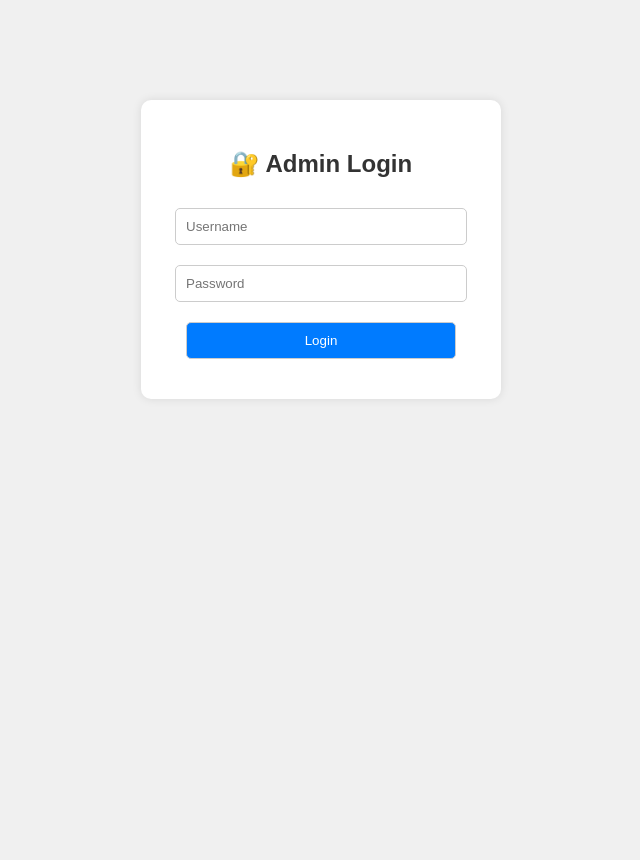
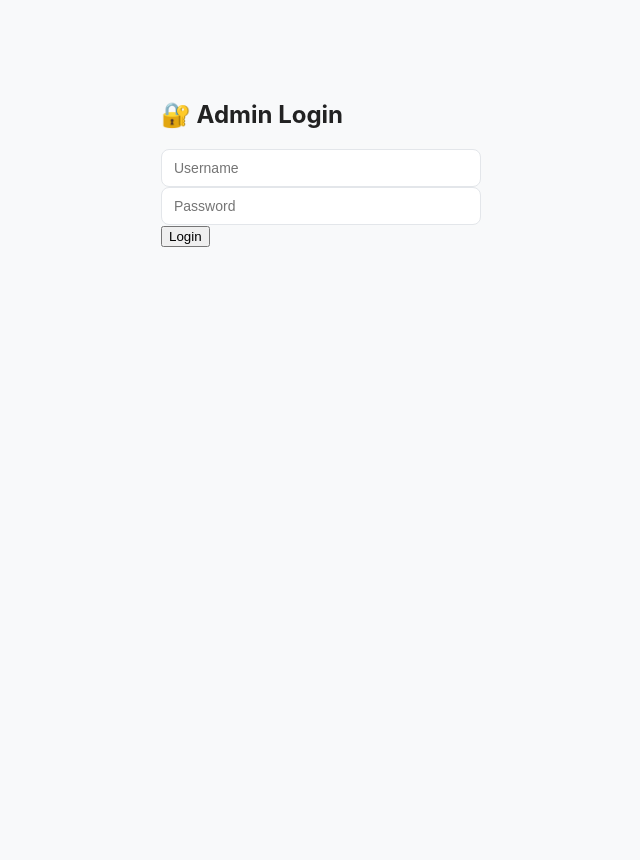
Before and after one commit to Nayem5522/Clou2, a Flask app: page /login in a window 1280 px wide. Shown: the whole page, without its empty margins (319-959 px from the left). Before the commit the page ends 399 px from the top, so only its background shows below. Run offline with Flask 3, Linux system fonts and the light colour scheme.

Commit message:
Update style.css

```diff
--- a/server/static/style.css
+++ b/server/static/style.css
@@ -1,32 +1,24 @@
-body {
-  background: #f0f0f0;
-  font-family: sans-serif;
-  text-align: center;
-}
-
-h2, h3 { color: #333; }
-
-.login-container {
-  width: 300px;
-  margin: 100px auto;
-  background: white;
-  padding: 30px;
-  border-radius: 10px;
-  box-shadow: 0 0 10px rgba(0,0,0,0.1);
-}
-
-input, button {
-  width: 90%;
-  padding: 10px;
-  margin: 10px 0;
-  border-radius: 5px;
-  border: 1px solid #ccc;
-}
-
-button {
-  background: #007bff;
-  color: white;
-  cursor: pointer;
-}
-
-button:hover { background: #0056b3; }
+/* Updated responsive style.css */
+:root{ --bg:#f8f9fa; --card:#ffffff; --muted:#6c757d; --primary:#0d6efd; --primary-dark:#0b5ed7; --radius:10px; --max-width:1080px; --gap:16px }
+*{box-sizing:border-box}
+html,body{height:100%;margin:0;font-family:Inter, system-ui, -apple-system, "Segoe UI", Roboto, "Helvetica Neue", Arial, sans-serif;background:var(--bg);color:#222}
+.container{max-width:var(--max-width);margin:28px auto;padding:18px}.card{background:var(--card);border-radius:var(--radius);padding:18px;box-shadow:0 6px 18px rgba(20,30,50,0.06);margin-bottom:18px}
+.header{display:flex;align-items:center;justify-content:space-between;gap:12px;margin-bottom:12px}.header h2{margin:0;font-size:1.25rem}
+form input[type="url"],form input[type="text"],input[type="text"], input[type="password"], input[type="search"]{width:100%;padding:10px 12px;border-radius:8px;border:1px solid #e3e6ea;outline:none;font-size:14px}
+input:focus{box-shadow:0 0 0 3px rgba(13,110,253,0.08);border-color:rgba(13,110,253,0.35)}
+.btn{display:inline-block;padding:10px 14px;border-radius:8px;border:none;cursor:pointer;font-weight:600;text-decoration:none;text-align:center}
+.btn-primary{background:var(--primary);color:#fff}
+.btn-primary:hover{background:var(--primary-dark)}
+.btn-ghost{background:transparent;border:1px solid #e3e6ea;color:#222}
+.file-list{list-style:none;padding:0;margin:0;display:grid;gap:12px}
+.file-item{display:flex;align-items:center;justify-content:space-between;gap:12px;padding:12px;border-radius:8px;border:1px solid #f0f0f0;background:linear-gradient(180deg, rgba(255,255,255,1), rgba(250,250,250,1))}
+.file-info{flex:1 1 auto;text-align:left}.file-meta{font-size:13px;color:var(--muted);margin-top:6px}
+.file-actions{display:flex;gap:8px;align-items:center}
+@media (max-width:720px){.header{flex-direction:column;align-items:stretch}.file-item{flex-direction:column;align-items:flex-start}.file-actions{width:100%;justify-content:space-between}.container{padding:14px;margin:16px}}
+.login-container{width:100%;max-width:360px;margin:60px auto;padding:20px}
+.status{font-size:14px;margin-top:8px}
+.file-page{min-height:calc(100vh - 120px);display:flex;align-items:center;justify-content:center;padding:28px}
+.file-card{max-width:760px;width:100%;padding:22px}
+#timer-ui{display:flex;align-items:center;justify-content:center;gap:12px;padding:12px 0}#timer-countdown{font-weight:700;font-size:20px;padding:8px 12px;border-radius:8px;background:#f1f5f9}
+.action-btn{padding:12px 18px;border-radius:10px;font-weight:700;border:none;cursor:pointer}
+.success{color:#198754;font-weight:700}.ad-container{margin-top:18px;text-align:center;font-size:13px;color:var(--muted)}.text-muted{color:var(--muted);font-size:13px}
```
